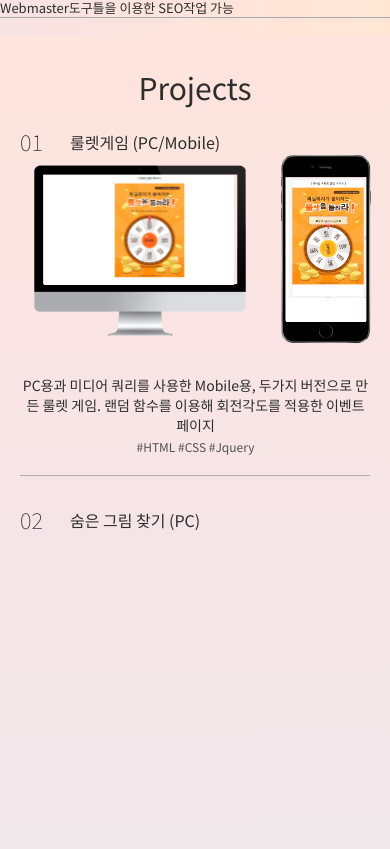
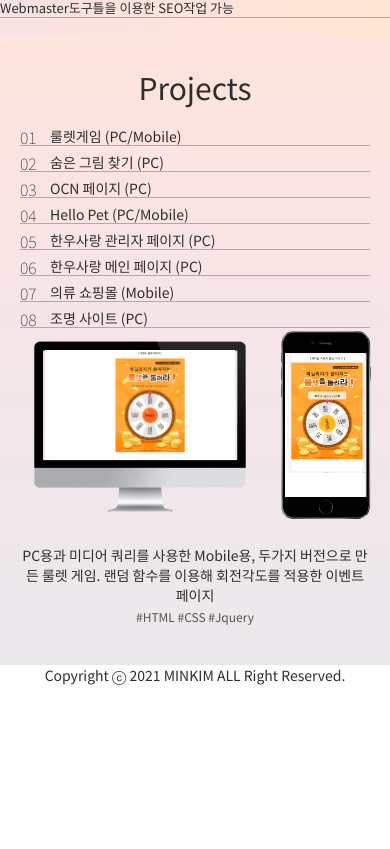
Before and after one commit to manjyuriah/portfolio_24, a React (Create React App) app: page / in a window 390 px wide. Shown: the part 1915-2764 px from the top of the page. After the commit the page ends 2610 px from the top, so only its background shows below. Built offline with nearby package versions, Linux system fonts and the light colour scheme.

Commit message:
FIX 미디어쿼리 수정

```diff
--- a/src/components/Projects.scss
+++ b/src/components/Projects.scss
@@ -2,14 +2,23 @@ ul,ol{
     list-style: none;
     margin: 0;
     padding: 0;
+}
+//1650px~
+@media(min-width:1650px){
+.preview{
+    width: 850px;
+    height: 550px;
+    top: 20%;
+    margin-right: 100px;
+    display: flex;
+    justify-content: space-around;
+    }
 }
 //1346px~
 @media(min-width:1346px){
     .projects-container{
         width: 100%;
         height: 1080px;
-        // background:linear-gradient(#F7DCDB,#EAE7E4);
-        // background-color: #EAE7E4;
         background-image: linear-gradient(to bottom, #fde4dc, #fae4e3, #f5e5e8, #f0e7eb, #ebe8eb);
     }
     .projects-box{
@@ -29,7 +38,7 @@ ul,ol{
             justify-content: space-between;
             height: 800px;
             >li{
-                width: 40%;
+                width: 450px;
                 border-bottom: 1px solid #2e2e2e;
                 text-align: right;
                 padding-right: 30px;
@@ -53,7 +62,7 @@ ul,ol{
         height: 550px;
         position: absolute;
         top: 20%;
-        right: 7%;
+        right: 0%;
         display: flex;
         justify-content: space-around;
         >img{
@@ -125,13 +134,9 @@ ul,ol{
 }
 //400px~1346px
 @media(max-width:1346px){
-
-}
-//~400px
-@media(max-width:400px){
     .projects-container{
         width: 100%;
-        height: 1080px;
+        height: 600px;
         background-image: linear-gradient(to bottom, #fde4dc, #fae4e3, #f5e5e8, #f0e7eb, #ebe8eb);
     }
     .projects-box{
@@ -149,34 +154,36 @@ ul,ol{
             display: flex;
             flex-direction: column;
             justify-content: space-between;
-            height: 3000px;
+            height: 200px;
             >li{
                 width:100%;
-                height: 350px;
+                height:20px;
                 >.left div:first-child{
                     text-align: left;
-                    font-size: 22px;
+                    font-size: 16px;
                     font-weight: lighter;
                 }
             }
         }
         .line{
+            font-size: 14px;
             position: absolute;
-            top: 5px;
-            text-indent: 50px;
+            top: 1px;
+            text-indent: 30px;
         }
     }
     .preview{
-        width: 90%;
-        height: 330px;
+        width: 380px;
+        height: 300px;
         position: absolute;
-        // top: 100px;
         display: flex;
+        left: 5%;
         justify-content: space-between;
+        top: 100%;
         >img{
             object-fit: contain;
             position: relative;
-            height: 248px;
+            height: 200px;
             top: 0;
             &:first-child{
                 width: 240px;
@@ -204,13 +211,14 @@ ul,ol{
             position: absolute;
             width: 190px;
             height: 110px;
-            left: 24px;
-            top: 50px;
+            left: 25px;
+            top: 25px;
             object-fit: contain;
             overflow: hidden;
             background-color: #EAE7E4;
             font-weight: bold;
             line-height: 110px;
+            font-size: 14px;
             &:after {
                 content : " 404 준비중 🤐";
               }
@@ -223,12 +231,13 @@ ul,ol{
             position: absolute;
             width:80px;
             height: 144px;
-            right: 5px;
-            top: 53px;
+            right: 6px;
+            top: 28px;
             overflow: hidden;
             background-color: #fff;
             font-weight: bold;
             line-height: 144px;
+            font-size: 12px;
             &:after {
                 content : " 404 준비중 🚧";
               }
@@ -241,3 +250,120 @@ ul,ol{
         }
     }
 }
+//~400px
+@media(max-width:400px){
+    .projects-container{
+        width: 100%;
+        height: 600px;
+        background-image: linear-gradient(to bottom, #fde4dc, #fae4e3, #f5e5e8, #f0e7eb, #ebe8eb);
+    }
+    .projects-box{
+        padding: 0 20px;
+        position: relative;
+        .title{
+            width: 100%;
+            height: 50px;
+            font-size: 30px;
+            padding-top: 30px;
+            font-weight: 400;
+            margin-bottom: 10px;
+        }
+        .list{
+            display: flex;
+            flex-direction: column;
+            justify-content: space-between;
+            height: 200px;
+            >li{
+                width:100%;
+                height:20px;
+                >.left div:first-child{
+                    text-align: left;
+                    font-size: 16px;
+                    font-weight: lighter;
+                }
+            }
+        }
+        .line{
+            font-size: 14px;
+            position: absolute;
+            top: 1px;
+            text-indent: 30px;
+        }
+    }
+    .preview{
+        width: 90%;
+        height: 300px;
+        position: absolute;
+        display: flex;
+        justify-content: space-between;
+        top: 100%;
+        >img{
+            object-fit: contain;
+            position: relative;
+            height: 200px;
+            top: 0;
+            &:first-child{
+                width: 240px;
+            }
+            &:nth-child(2){
+                width:90px;
+            }
+        }
+        .explain{
+            position: absolute;
+            width: 100%;
+            bottom: 20px;
+            font-size: 14px;
+            text-align: center;
+        }
+        .hashtag{
+            position: absolute;
+            width: 100%;
+            bottom: 0;
+            text-align: center;
+            color: #535353;
+            font-size: 12px;
+        }
+        .pc_preview{
+            position: absolute;
+            width: 190px;
+            height: 110px;
+            left: 25px;
+            top: 25px;
+            object-fit: contain;
+            overflow: hidden;
+            background-color: #EAE7E4;
+            font-weight: bold;
+            line-height: 110px;
+            font-size: 14px;
+            &:after {
+                content : " 404 준비중 🤐";
+              }
+            >a>img{
+                height: 110px;
+                object-fit: cover;
+            }
+        }
+        .m_preview{
+            position: absolute;
+            width:80px;
+            height: 144px;
+            right: 6px;
+            top: 28px;
+            overflow: hidden;
+            background-color: #fff;
+            font-weight: bold;
+            line-height: 144px;
+            font-size: 12px;
+            &:after {
+                content : " 404 준비중 🚧";
+              }
+            >img{
+                width:80px;
+                top: 0;
+                position: absolute;
+                object-fit: cover;
+            }
+        }
+    }
+}
```
